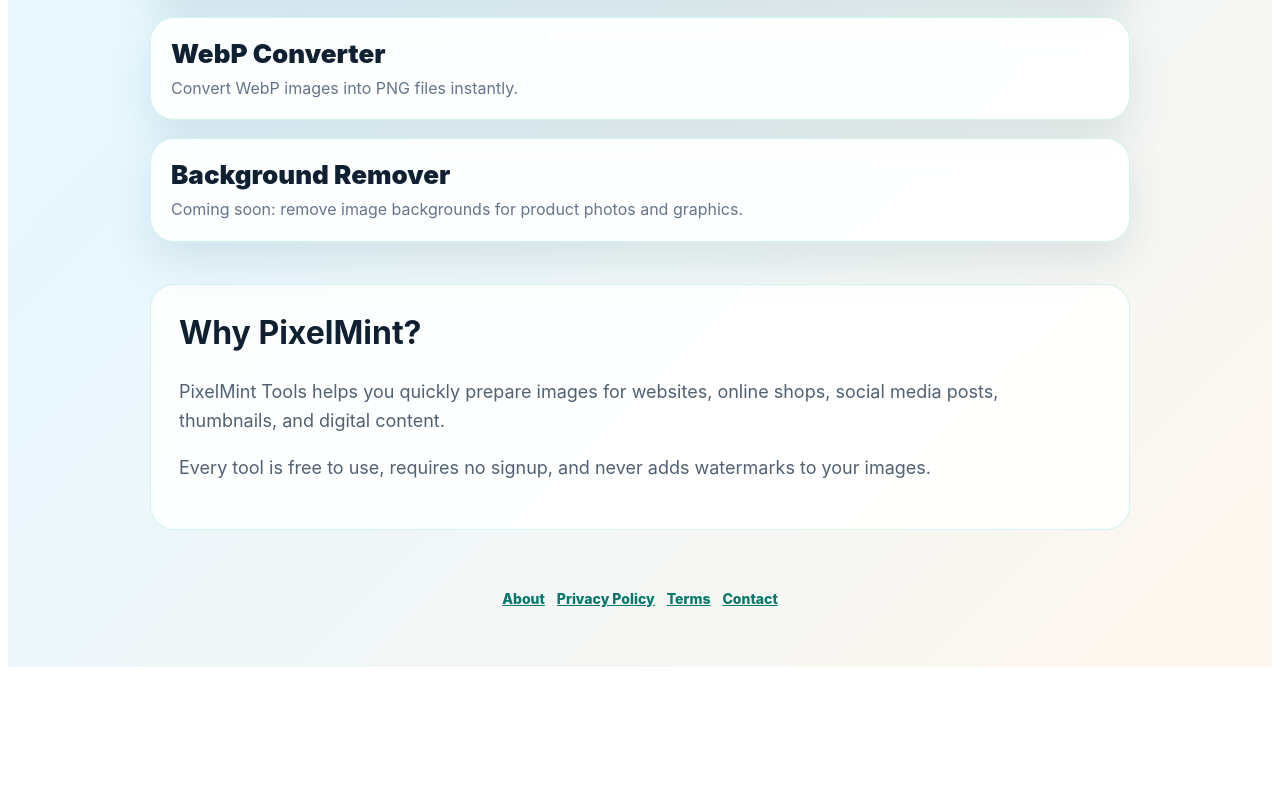
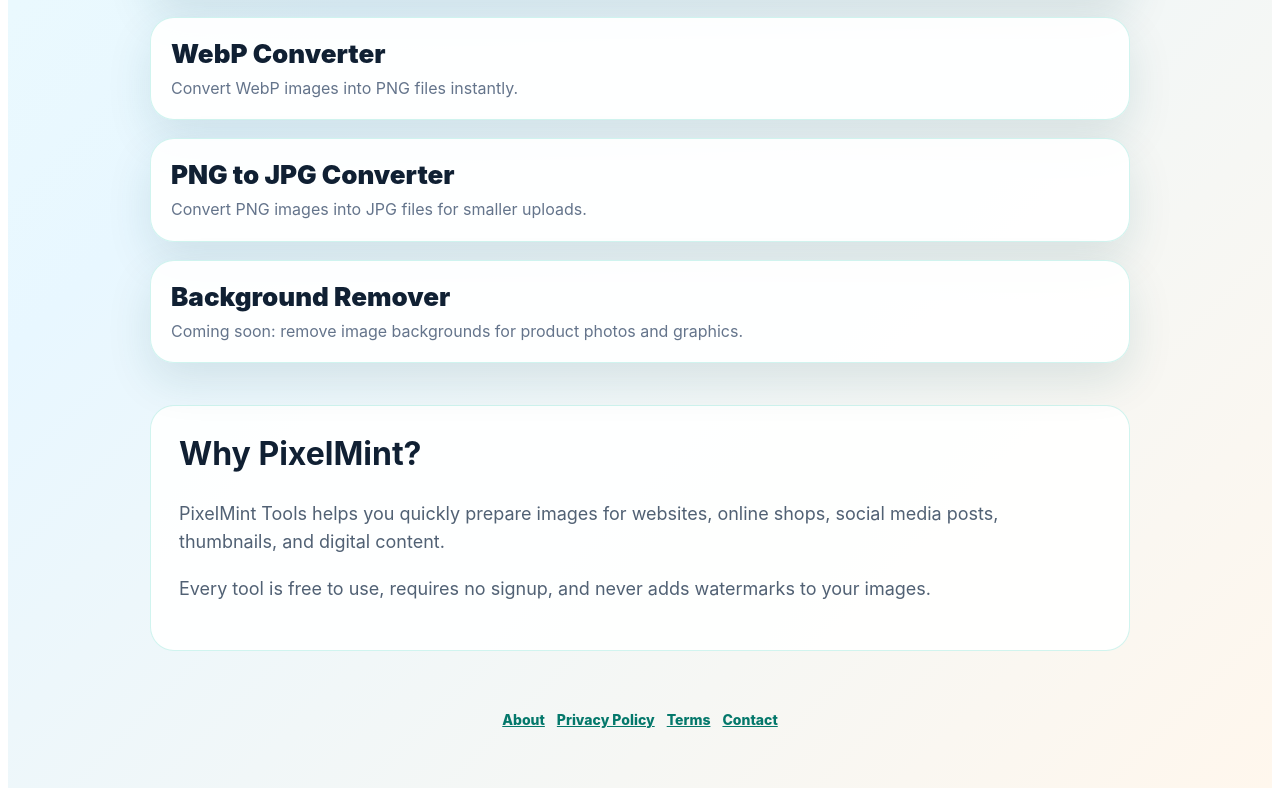
Before and after one commit to gramaziofamily/pixelminttools, a Next.js app: page / in a window 1280 px wide. Shown: the part 1042-1838 px from the top of the page. Before the commit the page ends 1717 px from the top, so only its background shows below. Built offline with nearby package versions, Linux system fonts and the light colour scheme.

Commit message:
Add PNG to JPG converter

```diff
--- a/app/page.js
+++ b/app/page.js
@@ -35,6 +35,14 @@ export default function Home() {
       "/webp-converter",
       "Convert WebP images into PNG files instantly.",
     ],
+
+[
+  "PNG to JPG Converter",
+  "/png-to-jpg",
+  "Convert PNG images into JPG files for smaller uploads.",
+],
+
+
     [
       "Background Remover",
       "/background-remover",
```
